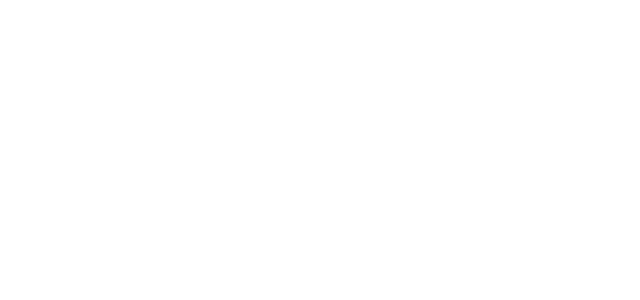
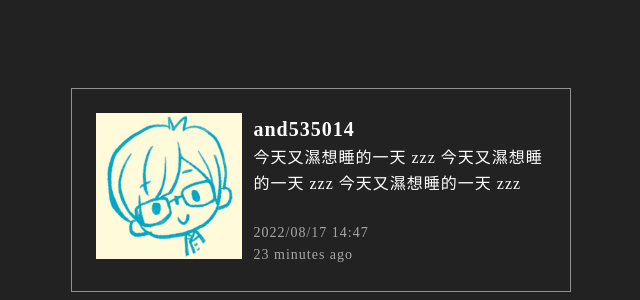
Before and after one commit to and535014/twitter-search, a Nuxt app: page / in a window 1280 px wide. Shown: the part 210-510 px from the top of the page, without its empty margins (281-921 px from the left). Built offline with nearby package versions, Linux system fonts and the light colour scheme.

Commit message:
建立 TweetCard 元件以及其基本 css 樣式

```diff
--- a/assets/css/main.scss
+++ b/assets/css/main.scss
@@ -0,0 +1,25 @@
+@import url("https://cdnjs.cloudflare.com/ajax/libs/meyer-reset/2.0/reset.min.css");
+
+$black-10: rgba(black, .1);
+
+@mixin size($w, $h:$w) {
+    width: $w;
+    height: $h;
+}
+
+html, body{
+    @include size(100%);
+    background-color: #222;
+    font-size: 16px;
+    line-height: 1.6;
+    letter-spacing: 1px;
+    display: flex;
+    justify-content: center;
+    align-items: center;
+    color: white;
+}
+
+.container{
+    max-width: 1000px;
+    min-width: 577px;
+}
--- /dev/null
+++ b/components/TweetCard.vue
@@ -0,0 +1,61 @@
+<template lang="pug">
+.card
+    .card__pic
+        img(src='@/assets/pic.jpg')
+    .card__content
+        .card__title
+            span and535014
+        .card__text
+            p 今天又濕想睡的一天 zzz 今天又濕想睡的一天 zzz 今天又濕想睡的一天 zzz
+        .card__date
+            p 2022/08/17 14:47
+            p 23 minutes ago
+</template>
+
+<script>
+export default {
+
+}
+</script>
+
+<style lang="scss">
+.card{
+    $card-max-width: 450px;
+
+    display: flex;
+    max-width: $card-max-width;
+    min-height: $card-max-width*0.25;
+    padding: 24px;
+    border: 1px solid rgba(white, .5);
+    .card__pic{
+        flex: 1;
+        img{
+            width: 100%;
+        }
+    }
+
+    .card__content{
+        flex: 2;
+        display: flex;
+        flex-direction: column;
+        justify-content: space-between;
+        padding-left: 12px;
+    }
+
+    .card__title{
+        font-size: 20px;
+        font-weight: bold;
+    }
+
+    .card__text{
+        flex: 1;
+        font-weight: 300;
+        margin-bottom: 8px;
+    }
+
+    .card__date{
+        font-size: 14px;
+        opacity: .6;
+    }
+}
+</style>
--- a/pages/index.vue
+++ b/pages/index.vue
@@ -1,5 +1,6 @@
 <template lang="pug">
-
+.container
+    TweetCard
 </template>
 
 <script>
```
Also changed, not shown: assets/pic.jpg (added).
